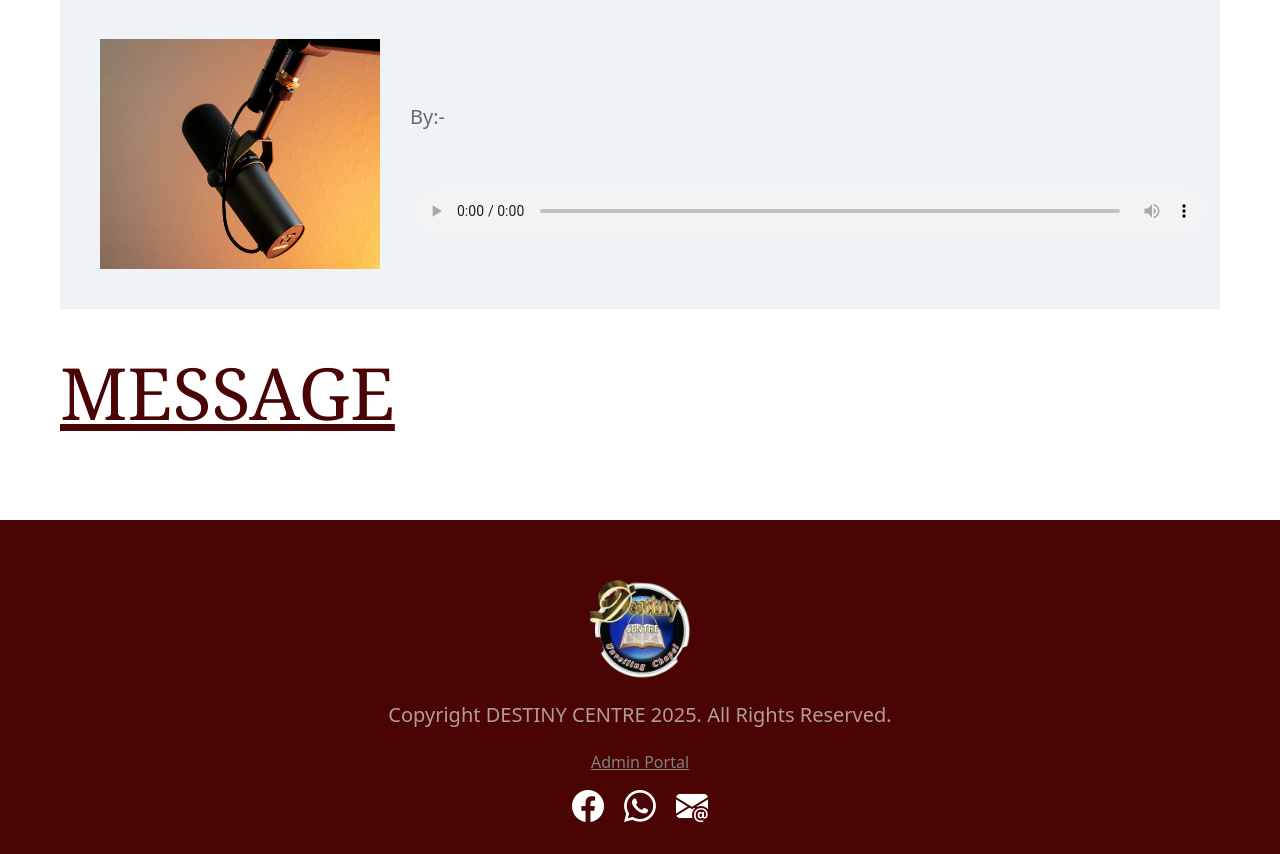
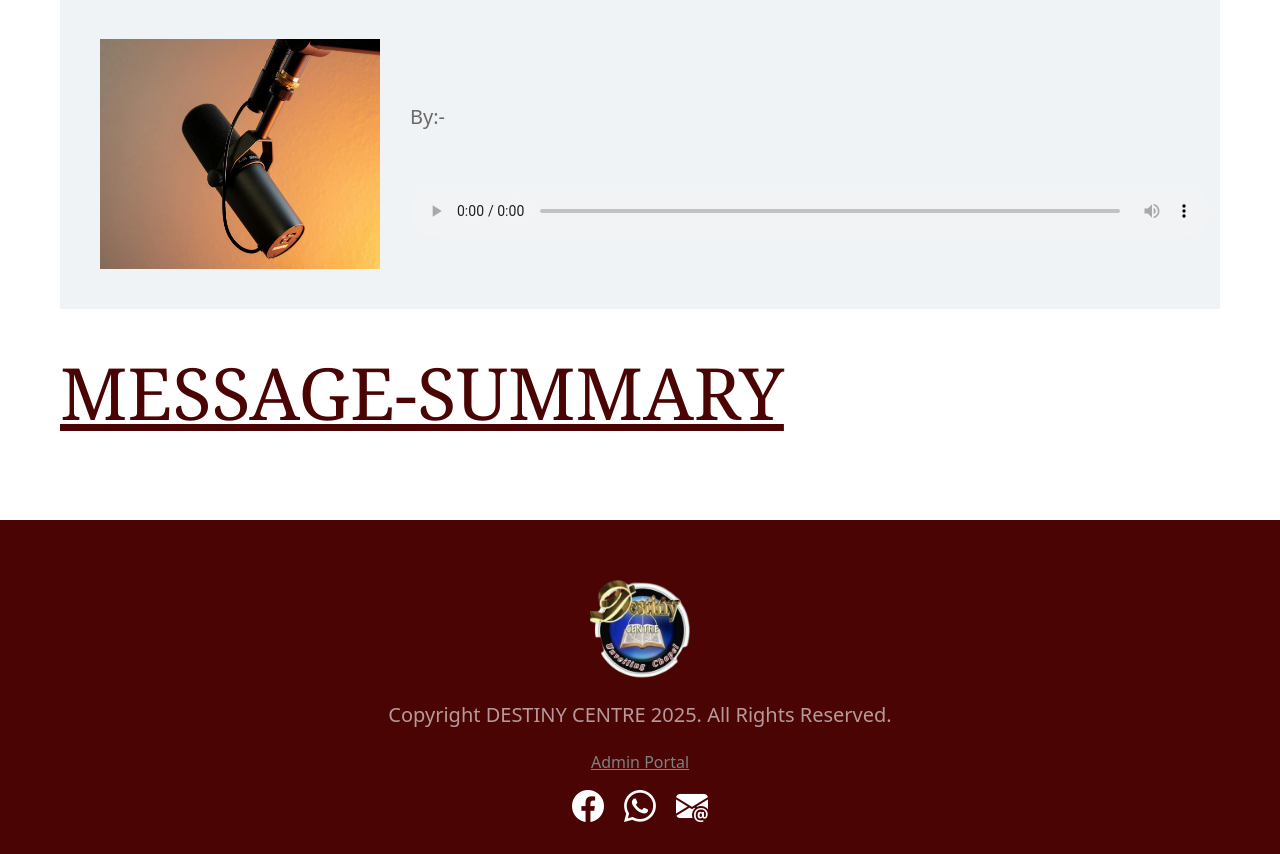
Before and after one commit to Dev-solomon/destiny_centre, a Flask app: page /sermon/1 in a window 1280 px wide. Shown: the part 655-1509 px from the top of the page. Run offline with Flask 3, Linux system fonts and the light colour scheme; some libraries are stand-ins or nearby versions.

Commit message:
minor text change in sermon

```diff
--- a/web/templates/sermon.html
+++ b/web/templates/sermon.html
@@ -41,7 +41,7 @@
 
     </section>
 
-    <h3 class="sms-h3"><u>MESSAGE</u></h3>
+    <h3 class="sms-h3"><u>MESSAGE-SUMMARY</u></h3>
     <p class="sm-p">
         {{ sermon['message'] | safe }}
     </p>
```
Also changed, not shown: 1 other file.
